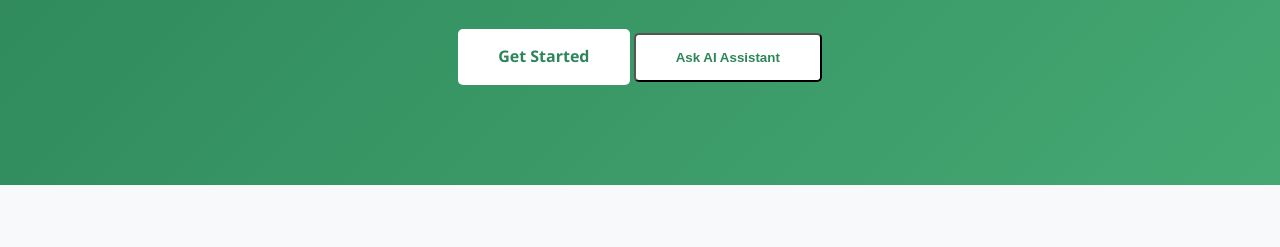
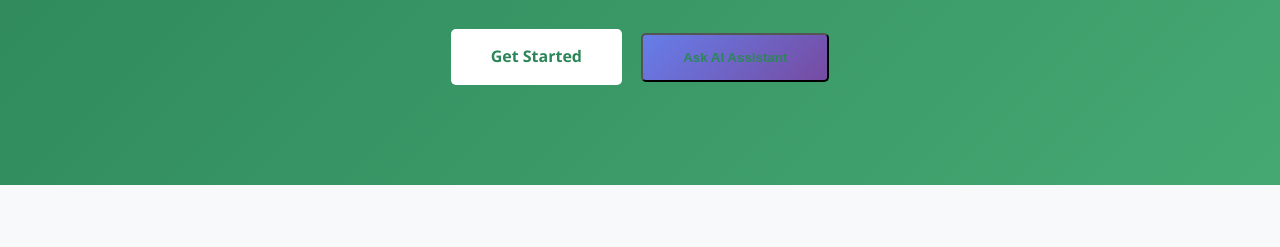
Before and after one commit to joelponnu34-max/germany-consultancy, a plain HTML site: page index.html in a window 1280 px wide. Shown: the part 299-546 px from the top of the page. Drawn offline with Linux system fonts and the light colour scheme.

Commit message:
Add AI-themed CTA button styles

```diff
--- a/styles.css
+++ b/styles.css
@@ -88,6 +88,16 @@ body {
 .cta-button:hover {
     transform: translateY(-3px);
     box-shadow: 0 5px 15px rgba(0,0,0,0.2);
+}
+
+.cta-button-ai {
+    background: linear-gradient(135deg, #667eea 0%, #764ba2 100%);
+    margin-left: 15px;
+}
+
+.cta-button-ai:hover {
+    transform: translateY(-3px) scale(1.05);
+    box-shadow: 0 8px 20px rgba(102, 126, 234, 0.4);
 }
 
 /* About Section */
```
